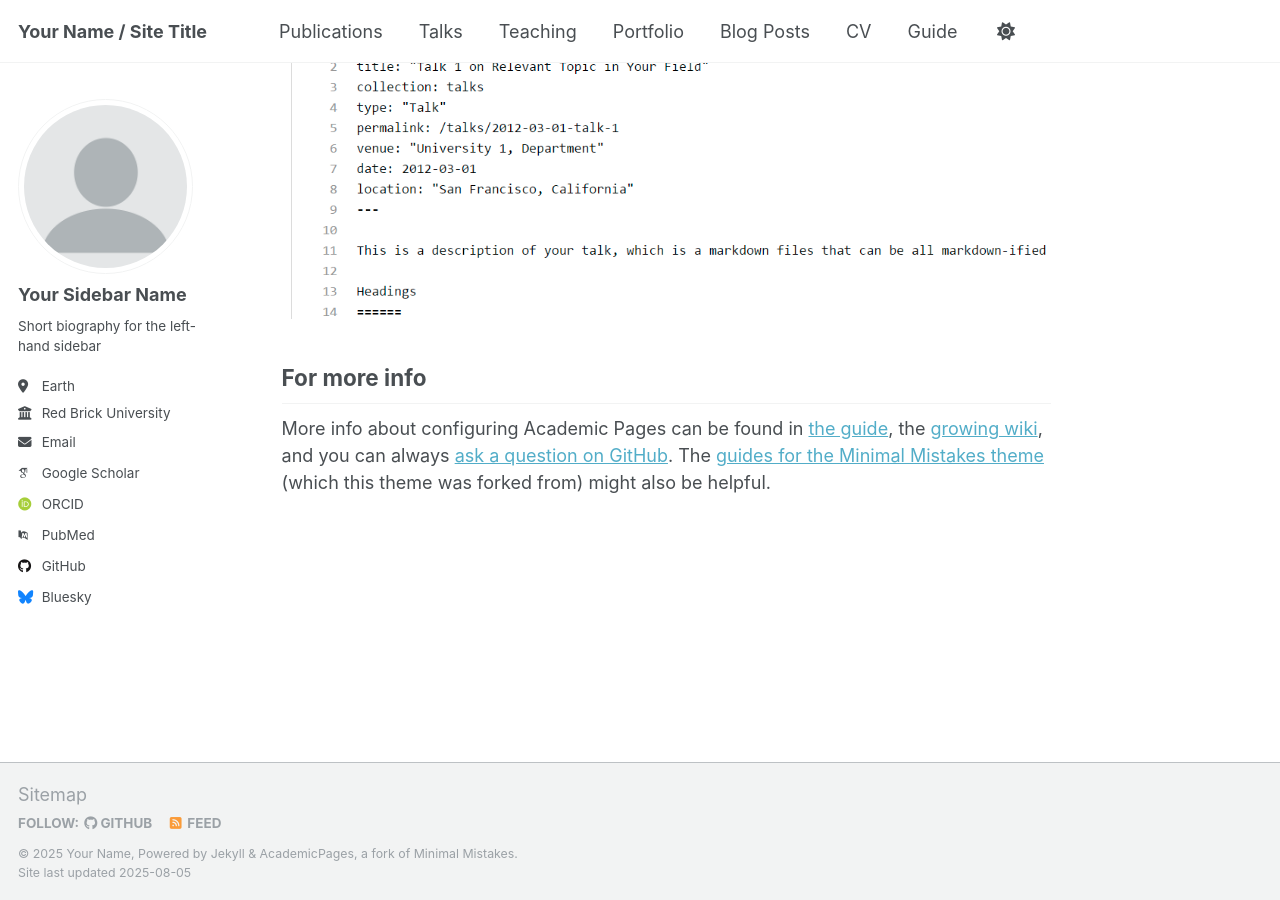
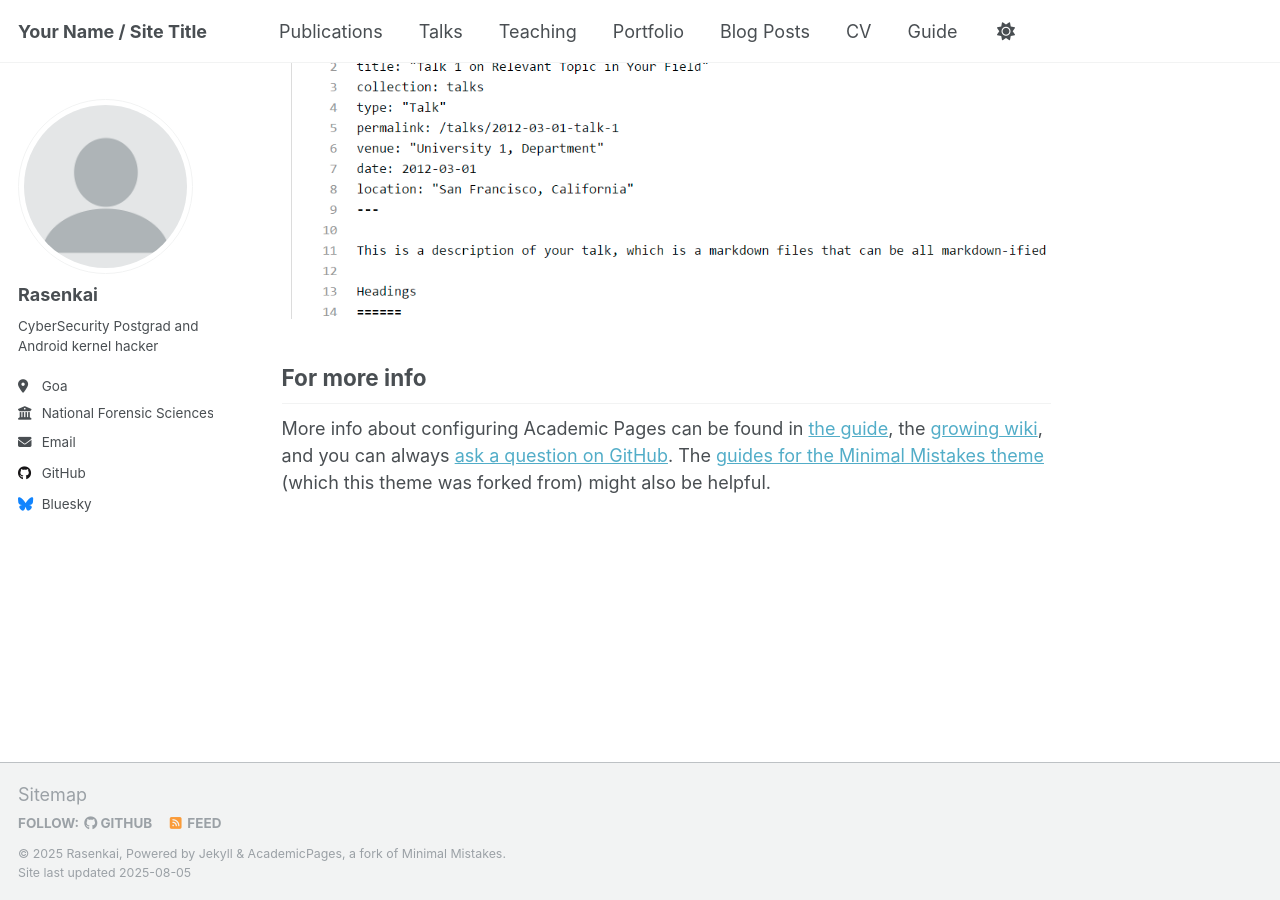
Before and after one commit to Rasenkai/rasenkai.github.io, a Jekyll site: the page built from _pages/about.md, in a window 1280 px wide and 900 px high, scrolled down 2880 px. Built offline with Jekyll 4.4.1, drawn with Linux system fonts in a browser that asks for light colours; some web fonts are replaced; a script that is not in the unit is left out.

Commit message:
wip
Signed-off-by: Rasenkai <rasenkai99@gmail.com>

```diff
--- a/_config.yml
+++ b/_config.yml
@@ -11,9 +11,9 @@ locale                   : "en-US"
 site_theme               : "default"
 title                    : "Your Name / Site Title"
 title_separator          : "-"
-name                     : &name "Your Name"
-description              : &description "personal description"
-url                      : https://academicpages.github.io # the base hostname & protocol for your site e.g. "https://[your GitHub username].github.io" or if you already have some other page hosted on Github then use "https://[your GitHub username].github.io/[Your Repo Name]"
+name                     : &name "Rasenkai"
+description              : &description "CyberSecurity Postgrad and Android kernel hacker"
+url                      : "https://rasenkai.github.io"
 baseurl                  : "" # the subpath of your site, e.g. "/blog"
 repository               : "academicpages/academicpages.github.io"
 
@@ -23,35 +23,31 @@ repository               : "academicpages/academicpages.github.io"
 author:
   # Biographic information
   avatar           : "profile.png"
-  name             : "Your Sidebar Name"
-  pronouns         : # example: "she/her"
-  bio              : "Short biography for the left-hand sidebar"
-  location         : "Earth"
-  employer         : "Red Brick University"
-  uri              : # URL
-  email            : "none@example.org"
+  name             : "Rasenkai"
+  bio              : "CyberSecurity Postgrad and Android kernel hacker"
+  location         : "Goa"
+  employer         : "National Forensic Sciences University"
+  email            : "rasenkai@protonmail.com"
 
   # Academic websites
-  academia         : # URL
   arxiv            : # URL - Update with the correct link to your profile
-  googlescholar    : "https://scholar.google.com/citations?user=PS_CX0AAAAAJ"
-  inspire-hep      : # URL
+  googlescholar    : #"https://scholar.google.com/citations?user=PS_CX0AAAAAJ"
   impactstory      : # URL
-  orcid            : "http://orcid.org/yourorcidurl"
+  orcid            : #URL
   semantic         : # URL
-  pubmed           : "https://www.ncbi.nlm.nih.gov/pubmed/?term=john+snow"
+  pubmed           : #"https://www.ncbi.nlm.nih.gov/pubmed/?term=john+snow"
   researchgate     : # URL
   scopus           : # URL
 
-  # Repositories and software development
+# Repositories and software development
   bitbucket        : # Username - Update with your username on the site
   codepen          : # Username
   dribbble         : # Username
-  github           : "academicpages"
+  github           : "rasenkai"
   kaggle           : # Username
   stackoverflow    : # User number or user number and name (i.e., use "1" or "1/jeff-atwood")
 
-  # Social media
+# Social media
   artstation       : # Username
   bluesky          : "bsky.app" # Replace this with you Bluesky username
   facebook         : # Username
@@ -131,7 +127,6 @@ bing_site_verification   :
 alexa_site_verification  :
 yandex_site_verification :
 
-
 # Social Sharing
 twitter:
   username               : &twitter
@@ -147,7 +142,6 @@ social:
   type                   : # Person or Organization (defaults to Person)
   name                   : # If the user or organization name differs from the site's name
   links: # An array of links to social media profiles
-
 
 # Analytics
 analytics:
```
